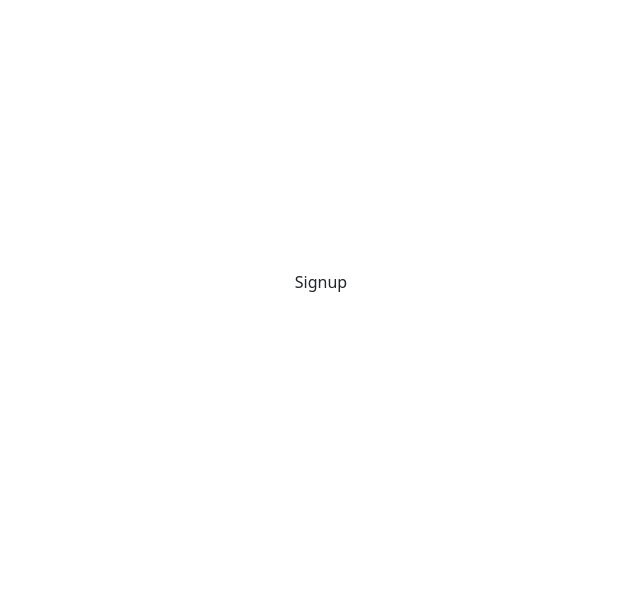
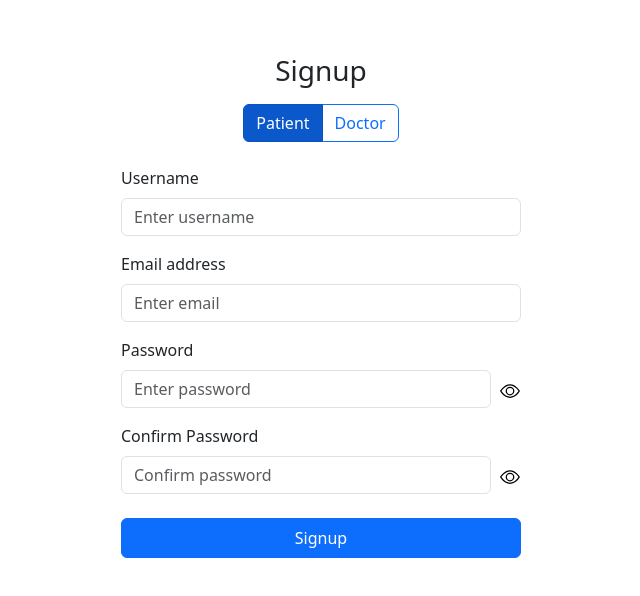
Before and after one commit to aryan-madhavi/HealthShare, a React (Vite) app in the folder HealthShare/: page /signup in a window 1280 px wide. Shown: the part 118-714 px from the top of the page, without its empty margins (319-959 px from the left). Built offline with nearby package versions, Linux system fonts and the light colour scheme; the HTML template or start-up script is replaced by a standard one.

Commit message:
Update Signup

```diff
--- a/HealthShare/package.json
+++ b/HealthShare/package.json
@@ -15,6 +15,7 @@
     "firebase": "^12.1.0",
     "react": "^19.1.1",
     "react-bootstrap": "^2.10.10",
+    "react-bootstrap-icons": "^1.11.6",
     "react-dom": "^19.1.1",
     "react-router-dom": "^7.8.1"
   },
--- a/HealthShare/src/pages/signup.jsx
+++ b/HealthShare/src/pages/signup.jsx
@@ -1,9 +1,146 @@
-function Signup(){
-    return(
-        <>
-        Signup
-        </>
-    );
+// import Col from 'react-bootstrap/Col';
+// import Form from 'react-bootstrap/Form';
+// import Row from 'react-bootstrap/Row';
+
+
+// function Signup() {
+//   return (
+//     <Form>
+//       <Row>
+//         <Col>
+//           <Form.Control placeholder="Username" />
+//         </Col>
+//       </Row>
+//       <Row className="mb-3">
+//         <Form.Group as={Col} controlId="formGridEmail">
+//           <Form.Label>Email</Form.Label>
+//           <Form.Control type="email" placeholder="Enter email" />
+//         </Form.Group>
+
+//         <Form.Group as={Col} controlId="formGridPassword">
+//           <Form.Label>Password</Form.Label>
+//           <Form.Control type="password" placeholder="Password" />
+//         </Form.Group>
+//       </Row>
+
+//       {/* <Form.Group className="mb-3" id="formGridCheckbox">
+//         <Form.Check type="checkbox" label="Check me out" />
+//       </Form.Group>
+
+//       <Button variant="primary" type="submit">
+//         Submit
+//       </Button> */}
+
+//     </Form>
+//   );
+// }
+
+// export default Signup;
+import React, { useState } from 'react';
+import { Form, Button, ToggleButton, ButtonGroup, Container } from 'react-bootstrap';
+import { Eye, EyeSlash } from 'react-bootstrap-icons';
+
+function Signup() {
+  const [passwordShown, setPasswordShown] = useState(false);
+  const [confirmPasswordShown, setConfirmPasswordShown] = useState(false);
+  const [role, setRole] = useState('patient');
+
+  return (
+    <Container className="mt-5">
+      <div style={{ width: '25rem' }}>
+        {/* Signup Heading */}
+        <h3 className="mb-3">Signup</h3>
+
+        {/* Doctor/Patient Toggle*/}
+        <div className="mb-4">
+          <ButtonGroup>
+            <ToggleButton
+              id="toggle-patient"
+              type="radio"
+              variant={role === 'patient' ? 'primary' : 'outline-primary'}
+              name="role"
+              value="patient"
+              checked={role === 'patient'}
+              onChange={(e) => setRole(e.currentTarget.value)}
+            >
+              Patient
+            </ToggleButton>
+            <ToggleButton
+              id="toggle-doctor"
+              type="radio"
+              variant={role === 'doctor' ? 'primary' : 'outline-primary'}
+              name="role"
+              value="doctor"
+              checked={role === 'doctor'}
+              onChange={(e) => setRole(e.currentTarget.value)}
+            >
+              Doctor
+            </ToggleButton>
+          </ButtonGroup>
+        </div>
+
+        {/* Username */}
+        <Form.Group className="mb-3 text-start" controlId="formUsername">
+          <Form.Label>Username</Form.Label>
+          <Form.Control type="text" placeholder="Enter username" />
+        </Form.Group>
+
+        {/* Email */}
+        <Form.Group className="mb-3 text-start" controlId="formEmail">
+          <Form.Label>Email address</Form.Label>
+          <Form.Control type="email" placeholder="Enter email" />
+        </Form.Group>
+
+        {/* Password */}
+        <Form.Group className="mb-3 text-start" controlId="formPassword">
+          <Form.Label>Password</Form.Label>
+          <div className="d-flex align-items-center">
+            <Form.Control
+              type={passwordShown ? 'text' : 'password'}
+              placeholder="Enter password"
+            />
+            <Button
+              variant="link"
+              onClick={() => setPasswordShown(!passwordShown)}
+              className="ms-2 p-0"
+              style={{ height: '38px' }}
+            >
+              {passwordShown ? <EyeSlash size={20} /> : <Eye size={20} />}
+            </Button>
+          </div>
+        </Form.Group>
+
+        {/* Confirm Password */}
+        <Form.Group className="mb-4 text-start" controlId="formConfirmPassword">
+          <Form.Label>Confirm Password</Form.Label>
+          <div className="d-flex align-items-center">
+            <Form.Control
+              type={confirmPasswordShown ? 'text' : 'password'}
+              placeholder="Confirm password"
+            />
+            <Button
+              variant="link"
+              onClick={() => setConfirmPasswordShown(!confirmPasswordShown)}
+              className="ms-2 p-0"
+              style={{ height: '38px' }}
+            >
+              {confirmPasswordShown ? <EyeSlash size={20} /> : <Eye size={20} />}
+            </Button>
+          </div>
+        </Form.Group>
+
+        {/* Submit Button */}
+        <Button
+          variant="primary"
+          type="submit"
+          className="w-100 rounded"
+          style={{ height: '40px' }}
+        >
+          Signup
+        </Button>
+      </div>
+    </Container>
+  );
 }
 
 export default Signup;
```
Also changed, not shown: 1 other file (tests, documents, lock files or other folders).
